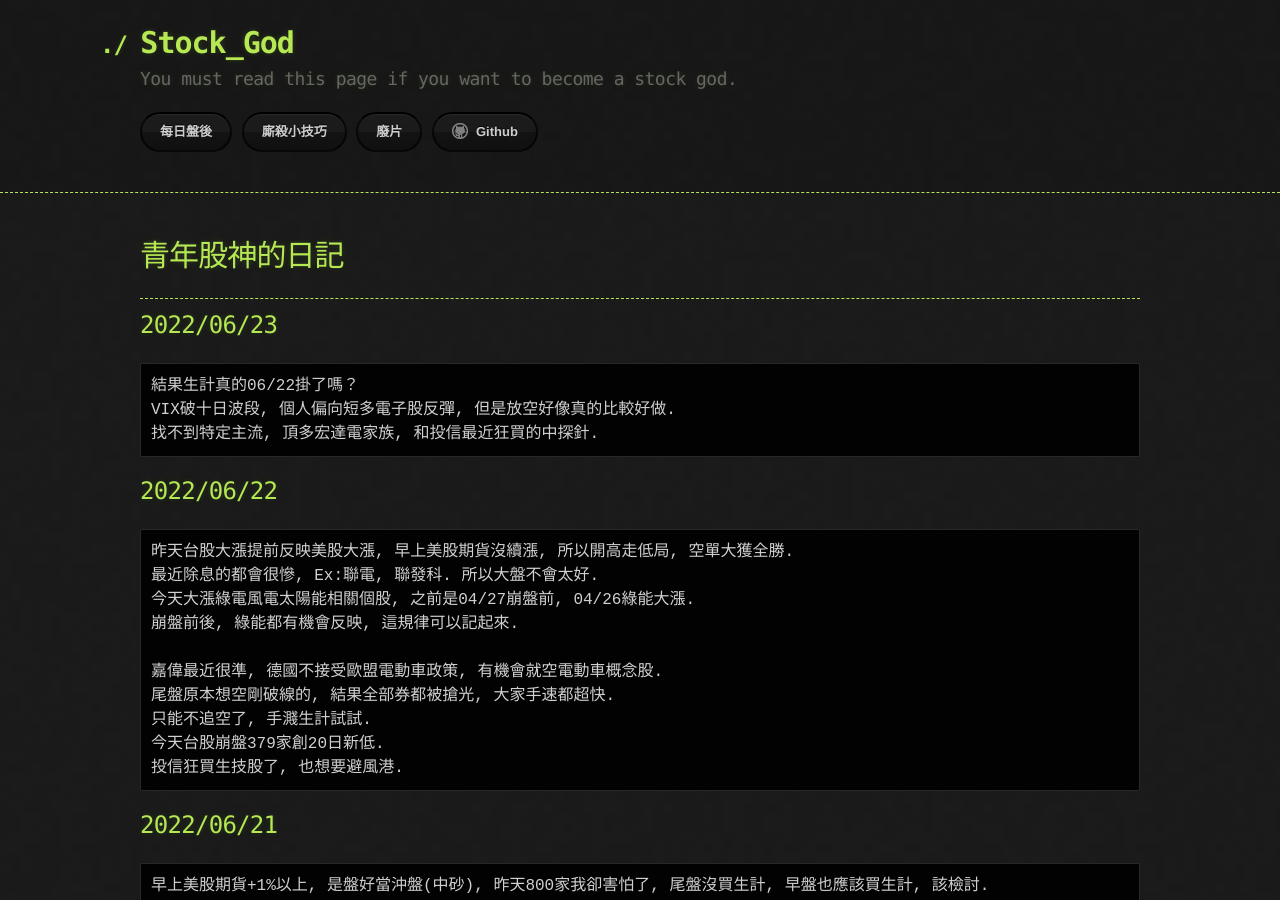
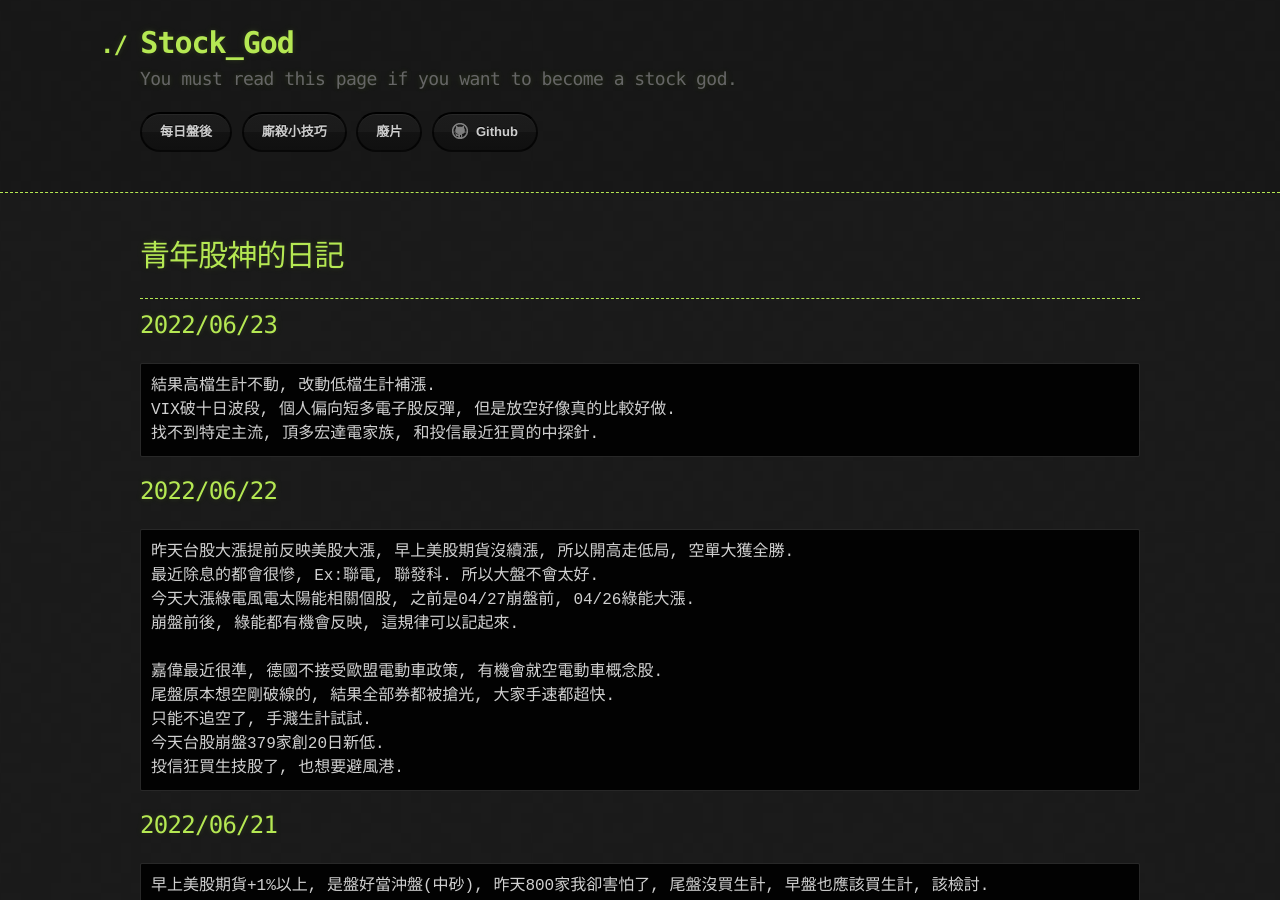
Before and after one commit to lepg5487/Stock_God, a Jekyll site: the page built from index.md, in a window 1280 px wide and 900 px high. Built offline with Jekyll 4.4.1, drawn with Linux system fonts in a browser that asks for light colours; our own code applies the rules of GitHub Pages for plain Markdown files.

Commit message:
Update index.md

````diff
--- a/index.md
+++ b/index.md
@@ -8,7 +8,7 @@ layout: testlayouts
 
 ## 2022/06/23
 ```
-結果生計真的06/22掛了嗎？
+結果高檔生計不動, 改動低檔生計補漲.
 VIX破十日波段, 個人偏向短多電子股反彈, 但是放空好像真的比較好做.
 找不到特定主流, 頂多宏達電家族, 和投信最近狂買的中探針.
 ```
````
